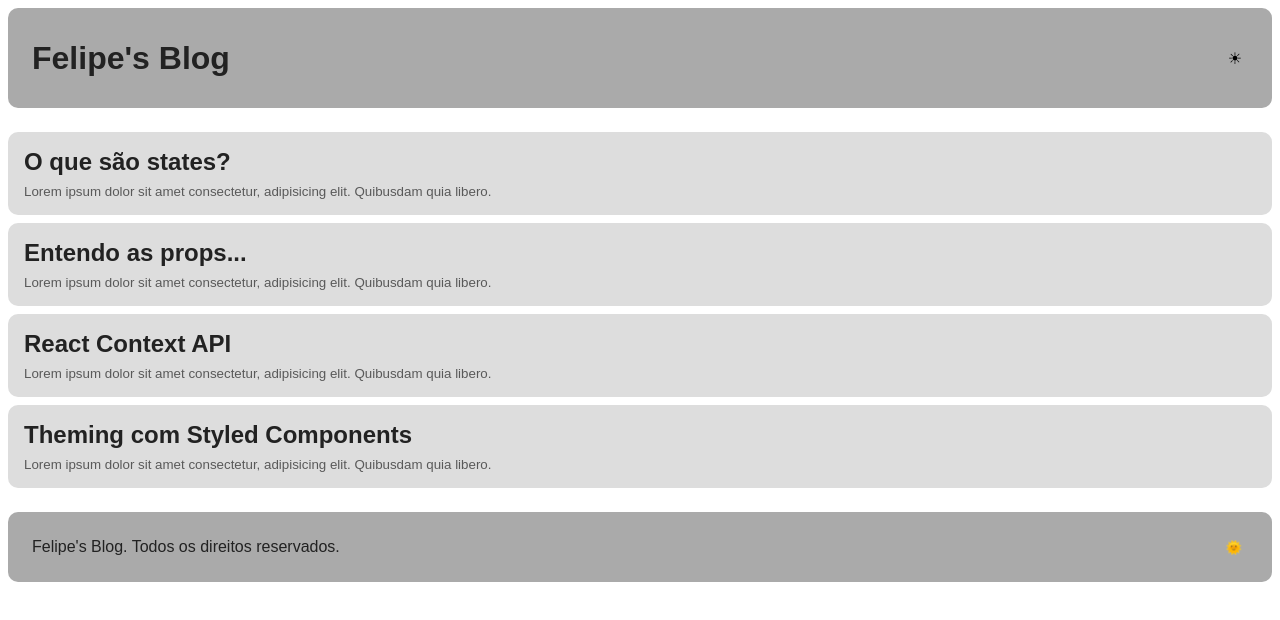
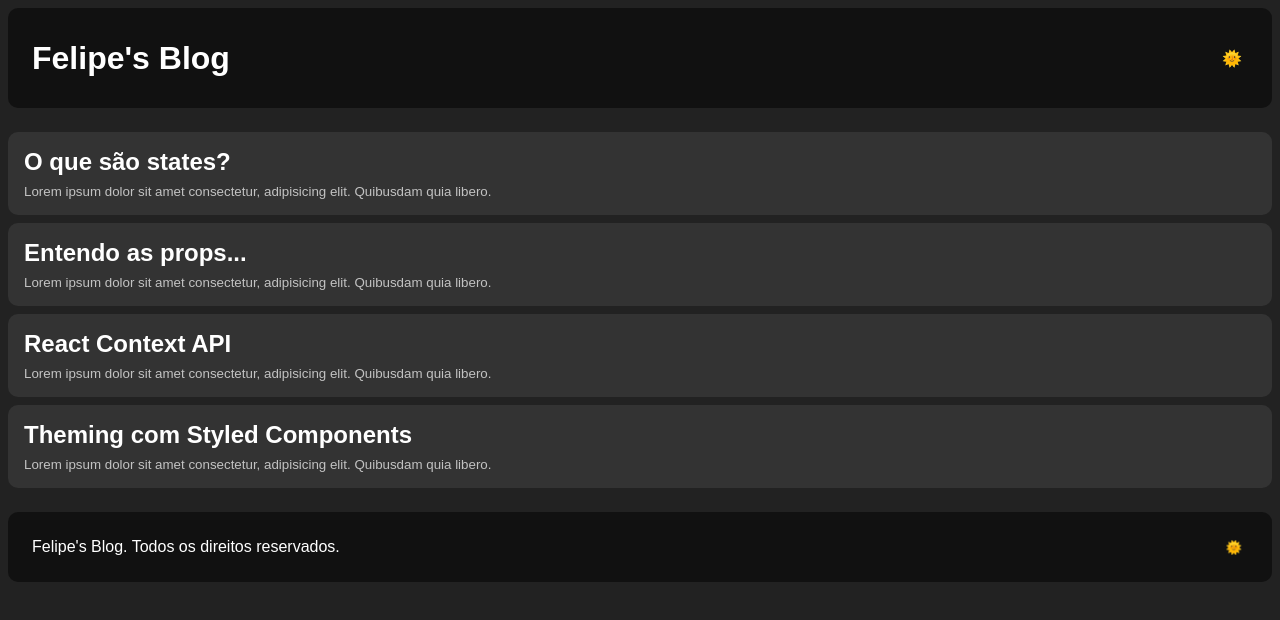
Before and after one commit to felipemarqs/react-fundamentos, a React app: page / in a window 1280 px wide. Shown: the top 620 px of the page. Built offline with nearby package versions, Linux system fonts and the light colour scheme.

Commit message:
style: :art: Troca de Temas
Troca de temas implementada

```diff
--- a/src/App.jsx
+++ b/src/App.jsx
@@ -1,4 +1,4 @@
-import React from "react";
+import React, {useState, useMemo} from "react";
 
 import { ThemeProvider } from "styled-components";
 
@@ -11,10 +11,23 @@ import themes from './styles/themes/index.js'
 console.log(themes)
 
 const App = () => {
+
+  const [theme, setTheme] = useState('dark')
+
+  const currentTheme = useMemo(()=> {
+    return  themes[theme] || themes.dark;
+  }, [theme])
+
+  console.log(theme)
+
+  const handleToggleTheme = () => {
+    setTheme((prevState)=> prevState === 'dark' ? 'light' : 'dark')
+  }
+
   return (
-    <ThemeProvider theme={themes.light}>
+    <ThemeProvider theme={currentTheme}>
       <GlobalStyle/>
-      <Layout/>
+      <Layout onToggleTheme={handleToggleTheme} theme={theme}/>
     </ThemeProvider>
   );
 };
--- a/src/components/Footer/index.jsx
+++ b/src/components/Footer/index.jsx
@@ -2,11 +2,11 @@ import React from 'react';
 
 import { Container } from './styles';
 
-export default function Footer() {
+export default function Footer({onToggleTheme, theme}) {
   return (
     <Container>
       <span>Felipe's Blog. Todos os direitos reservados.</span>
-      <button type="button">🌞</button>
+      <button type="button" onClick={onToggleTheme}>{theme === 'dark' ? '🌞' : '🌙'}</button>
     </Container>
   );
 }
--- a/src/components/Header/index.jsx
+++ b/src/components/Header/index.jsx
@@ -2,13 +2,13 @@ import React from "react";
 
 import {Container} from './styles.js'
 
-const Header = () => {
+const Header = ({onToggleTheme, theme}) => {
 
   return (
     <>
     <Container>
       <h1> Felipe's Blog </h1>
-      <button type="button">☀</button>
+      <button type="button" onClick={onToggleTheme}>{theme === 'dark' ? <span>🌞</span> : <span>🌙</span>}</button>
     </Container>
 
     </>
--- a/src/components/Layout/index.jsx
+++ b/src/components/Layout/index.jsx
@@ -4,12 +4,12 @@ import Header from '../Header/index.jsx'
 import PostList from '../PostList/index.jsx'
 import Footer from '../Footer/index.jsx'
 
-const Layout = () => {
+const Layout = ({onToggleTheme, theme}) => {
     return (
         <>
-            <Header/>
+            <Header onToggleTheme={onToggleTheme} theme={theme}/>
             <PostList/>
-            <Footer/>
+            <Footer onToggleTheme={onToggleTheme} theme={theme}/>
         </>
     )
 }
```
